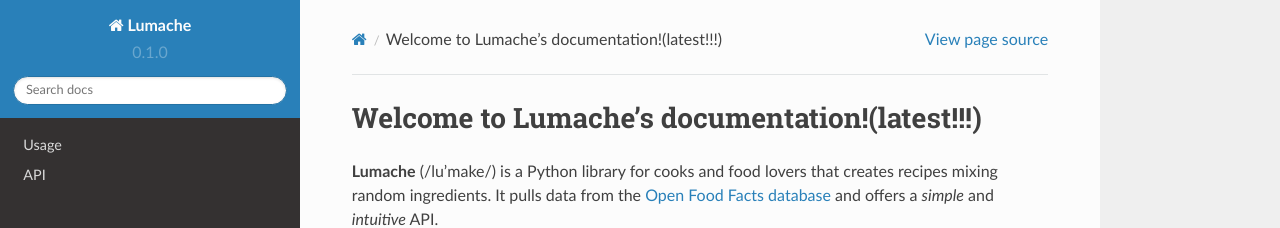
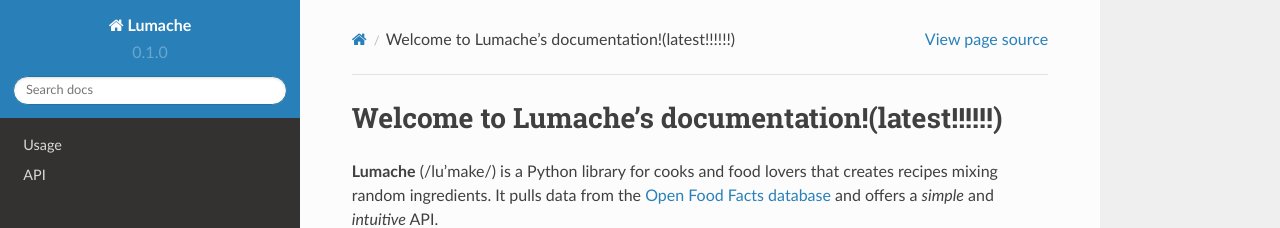
Before and after one commit to YuanyeChi/ReadthedocTest, a Sphinx documentation site: the page built from docs/source/index.rst, in a window 1280 px wide. Shown: the top 228 px of the page. Built offline with Sphinx 7.4.7 and the Read the Docs theme 2.0.0, drawn with Linux system fonts in a browser that asks for light colours.

```diff
--- a/docs/source/index.rst
+++ b/docs/source/index.rst
@@ -1,4 +1,4 @@
-Welcome to Lumache's documentation!(latest!!!)
+Welcome to Lumache's documentation!(latest!!!!!!)
 ===================================
 
 **Lumache** (/lu'make/) is a Python library for cooks and food lovers
```
